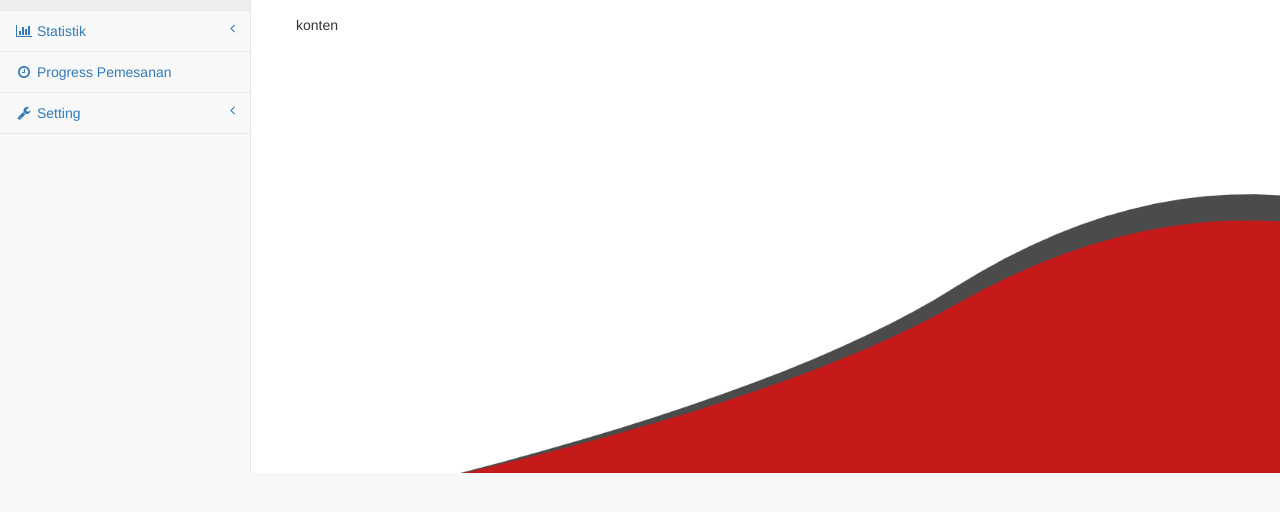
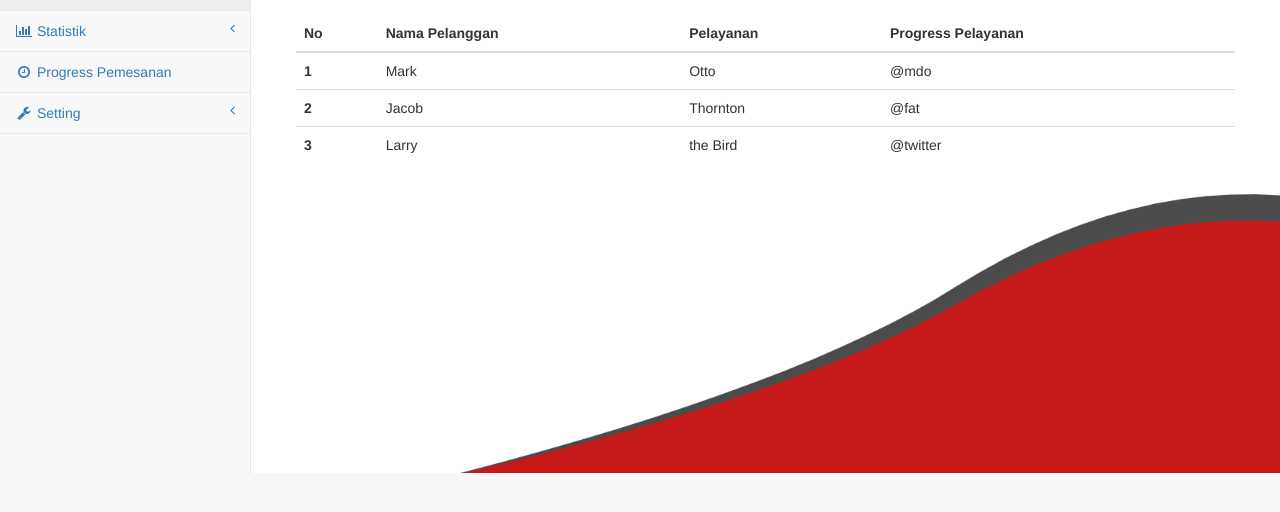
Before and after one commit to Drzaln/garismedia, a website: page dashboard/pages/index.html in a window 1280 px wide. Shown: the part 146-658 px from the top of the page. Drawn offline with Linux system fonts and the light colour scheme.

Commit message:
edit dashboard index.html

```diff
--- a/dashboard/pages/index.html
+++ b/dashboard/pages/index.html
@@ -47,7 +47,7 @@
                     <span class="icon-bar"></span>
                     <span class="icon-bar"></span>
                 </button>
-                <b class="navbar-brand fontbesar" href="index.html" style="color: white">Dashboard Garis Media</b>
+                <a class="navbar-brand fontbesar" href="index.html" style="color: white"><b>Dashboard Garis Media</b></a>
             </div>
             <!-- /.navbar-header -->
 
@@ -118,8 +118,39 @@
                 </div>
                 <!-- /.row -->
 
-                konten
-
+                <!--isi dashboard/index.html-->
+                <div class="table-responsive">
+                    <table class="table">
+                            <thead class="thead-dark">
+                            <tr>
+                                <th scope="col">No</th>
+                                <th scope="col">Nama Pelanggan</th>
+                                <th scope="col">Pelayanan</th>
+                                <th scope="col">Progress Pelayanan</th>
+                            </tr>
+                            </thead>
+                            <tbody>
+                            <tr>
+                                <th scope="row">1</th>
+                                <td>Mark</td>
+                                <td>Otto</td>
+                                <td>@mdo</td>
+                            </tr>
+                            <tr>
+                                <th scope="row">2</th>
+                                <td>Jacob</td>
+                                <td>Thornton</td>
+                                <td>@fat</td>
+                            </tr>
+                            <tr>
+                                <th scope="row">3</th>
+                                <td>Larry</td>
+                                <td>the Bird</td>
+                                <td>@twitter</td>
+                            </tr>
+                            </tbody>
+                    </table>
+                </div>
 
             </div>
             <!-- /.container-fluid -->
```
